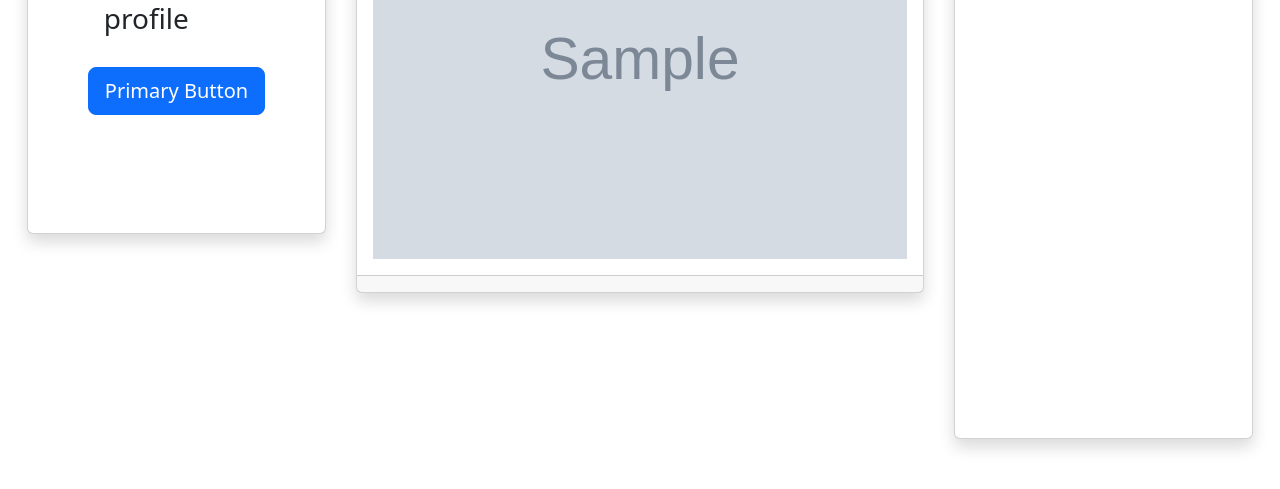
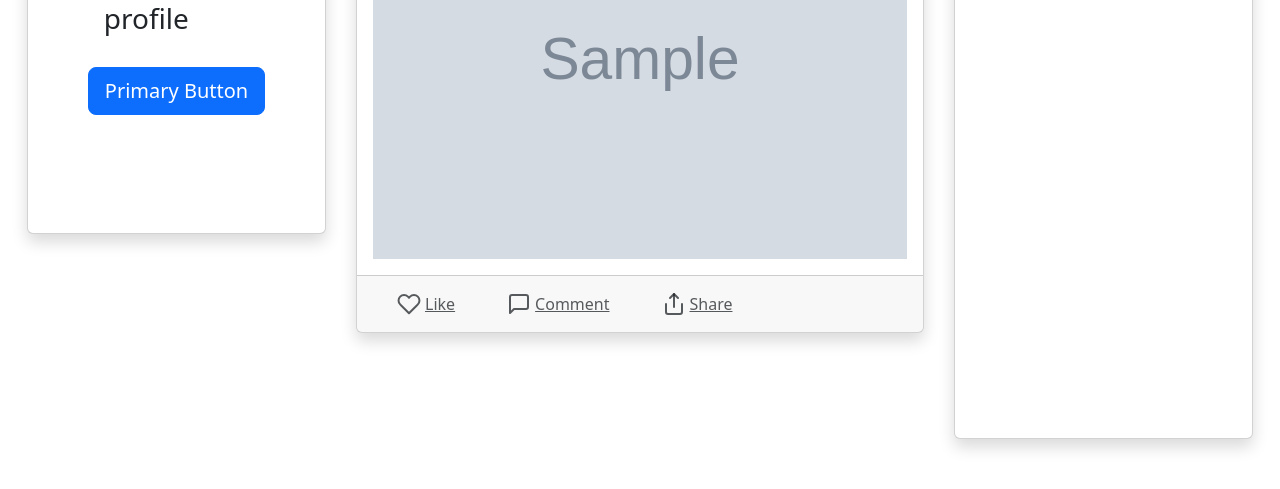
Before and after one commit to E-ELMTALAB/Twitter, a Django app: template tweet_app/templates/tweet_app/home.html in a window 1280 px wide. Shown: the part 281-770 px from the top of the page. Run offline with Django 3.2, Linux system fonts and the light colour scheme; the template is opened without the code that fills it: most values are stand-ins (such as "Sample title", 1, 10 or a date in 2020); grey boxes marked "Sample" are stand-in pictures.

Commit message:
like , comment and share buttom added to each post

```diff
--- a/tweet_app/templates/tweet_app/home.html
+++ b/tweet_app/templates/tweet_app/home.html
@@ -55,7 +55,7 @@
         </div>
 
         <div class="d-flex flex-column overflow-auto" style="height:750px; width:600px;" >
-          {% for tweet in tweets %}
+          {% for tweet in tweets reversed%}
           <div class="card rounded shadow">
             <div class="card-header">
               <div class="d-flex justify-content-start">
@@ -74,7 +74,78 @@
               </div>
               <img src="{{tweet.image.url}}" style="width:100%;"/>
             </div>
-            <div class="card-footer"></div>
+            <div class="card-footer">
+              <div class="d-flex post-actions">
+                <a
+                  href="javascript:;"
+                  class="d-flex align-items-center text-muted mx-4"
+                >
+                  <svg
+                    xmlns="http://www.w3.org/2000/svg"
+                    width="24"
+                    height="24"
+                    viewBox="0 0 24 24"
+                    fill="none"
+                    stroke="currentColor"
+                    stroke-width="2"
+                    stroke-linecap="round"
+                    stroke-linejoin="round"
+                    class="feather feather-heart icon-md mb-0"
+                  >
+                    <path
+                      d="M20.84 4.61a5.5 5.5 0 0 0-7.78 0L12 5.67l-1.06-1.06a5.5 5.5 0 0 0-7.78 7.78l1.06 1.06L12 21.23l7.78-7.78 1.06-1.06a5.5 5.5 0 0 0 0-7.78z"
+                    ></path>
+                  </svg>
+                  <p class="d-none d-md-block mx-1 my-2">Like</p>
+                </a>
+                <a
+                  href="javascript:;"
+                  class="d-flex align-items-center text-muted mx-4"
+                >
+                  <svg
+                    xmlns="http://www.w3.org/2000/svg"
+                    width="24"
+                    height="24"
+                    viewBox="0 0 24 24"
+                    fill="none"
+                    stroke="currentColor"
+                    stroke-width="2"
+                    stroke-linecap="round"
+                    stroke-linejoin="round"
+                    class="feather feather-message-square icon-md mb-0"
+                  >
+                    <path
+                      d="M21 15a2 2 0 0 1-2 2H7l-4 4V5a2 2 0 0 1 2-2h14a2 2 0 0 1 2 2z"
+                    ></path>
+                  </svg>
+                  <p class="d-none d-md-block mx-1 my-2">Comment</p>
+                </a>
+                <a
+                  href="javascript:;"
+                  class="d-flex align-items-center text-muted mx-4"
+                >
+                  <svg
+                    xmlns="http://www.w3.org/2000/svg"
+                    width="24"
+                    height="24"
+                    viewBox="0 0 24 24"
+                    fill="none"
+                    stroke="currentColor"
+                    stroke-width="2"
+                    stroke-linecap="round"
+                    stroke-linejoin="round"
+                    class="feather feather-share icon-md mb-0"
+                  >
+                    <path
+                      d="M4 12v8a2 2 0 0 0 2 2h12a2 2 0 0 0 2-2v-8"
+                    ></path>
+                    <polyline points="16 6 12 2 8 6"></polyline>
+                    <line x1="12" y1="2" x2="12" y2="15"></line>
+                  </svg>
+                  <p class="d-none d-md-block mx-1 my-2">Share</p>
+                </a>
+              </div>
+            </div>
           </div>
           {% endfor %}
         </div>
--- a/tweet_app/views.py
+++ b/tweet_app/views.py
@@ -19,7 +19,7 @@ def home(request):
     return render(request , "tweet_app/home.html" , context=context)
 
 def test(request):
-    return render(request , "tweet_app/test.html")
+    return render(request , "tweet_app\social_network_user_profile_example.html")
 
 # def login_view(request):
 #     # Process the form and authentication logic
```
